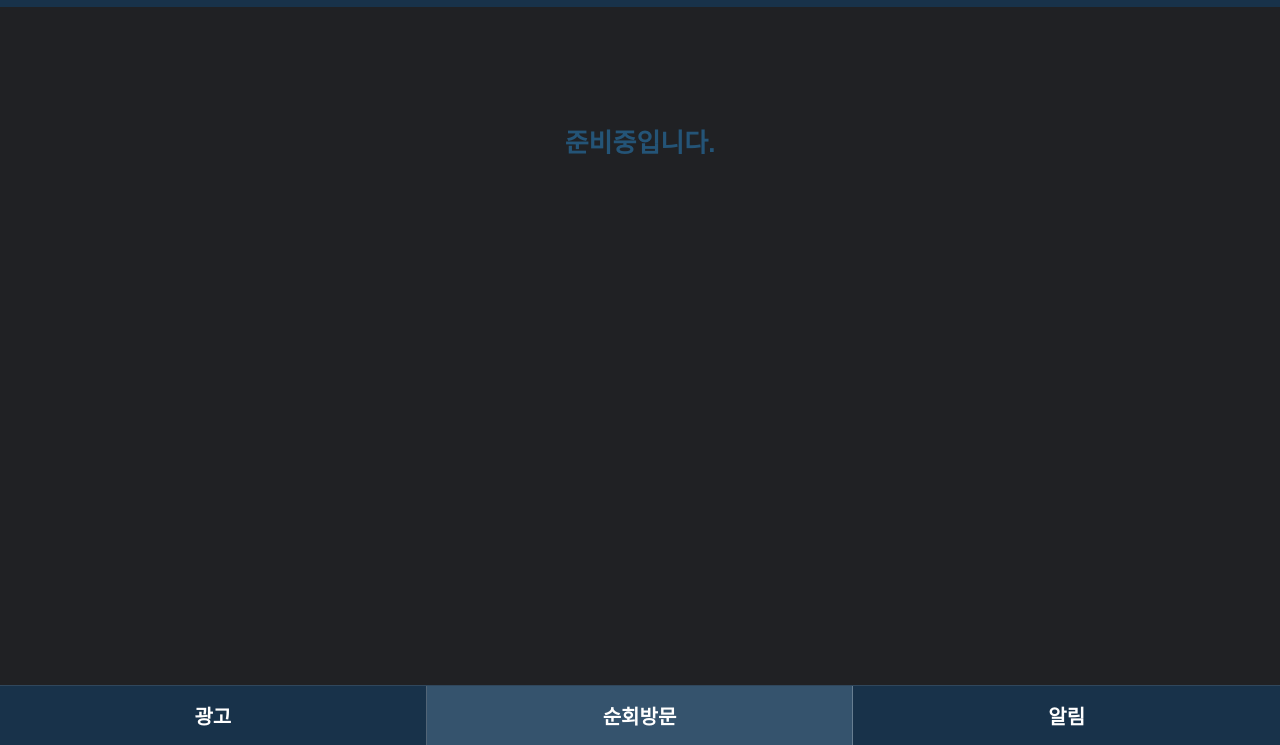
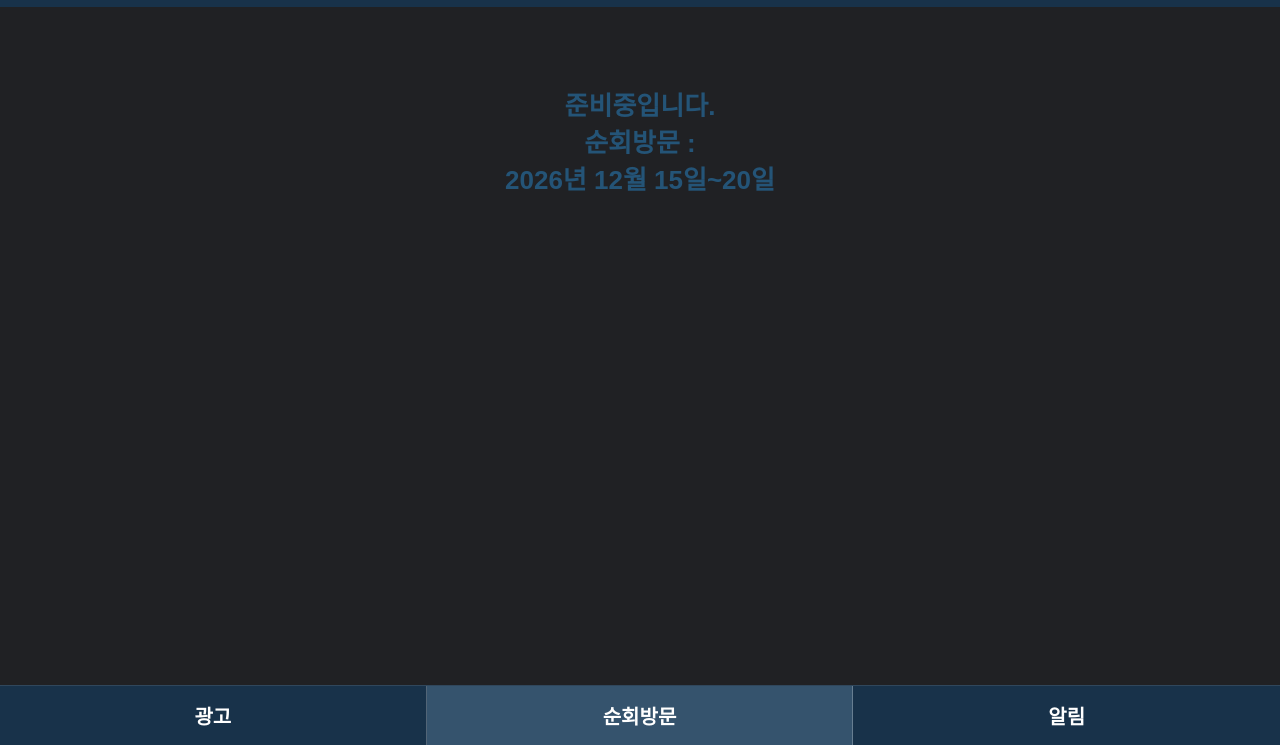
Before and after one commit to samsboys/bb, a plain HTML site: page 게시판-회중-순방.html in a window 1280 px wide. Shown: the part 55-800 px from the top of the page. Drawn offline with Linux system fonts and the light colour scheme.

Commit message:
Update 게시판-회중-순방.html

```diff
--- a/게시판-회중-순방.html
+++ b/게시판-회중-순방.html
@@ -1318,10 +1318,13 @@ body.dark-mode .sunday-afternoon {
 
   <div class="coming-soon">
     준비중입니다.
+    <br>
+    순회방문 :
+    <br>
+    2026년 12월 15일~20일
   </div>
 
 </main>
-
 <!-- 하단 고정 메뉴 -->
 <div class="group-top-buttons">
 
```
